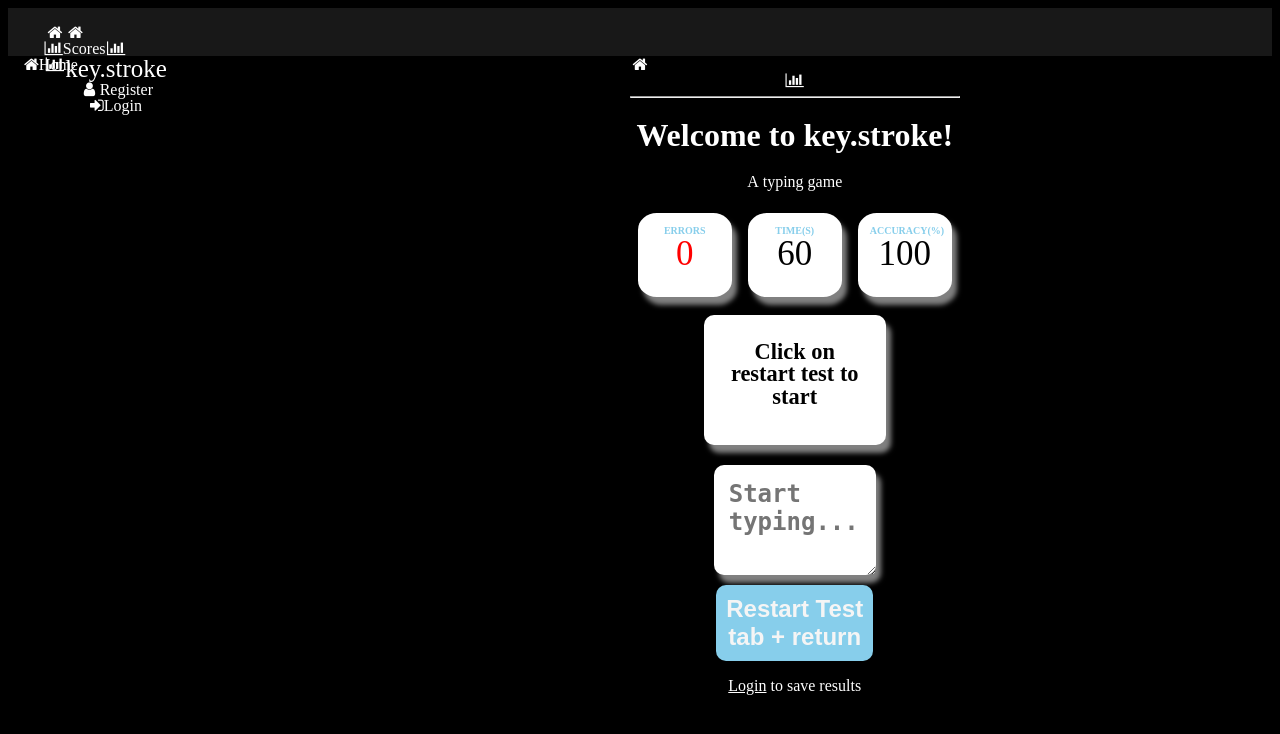
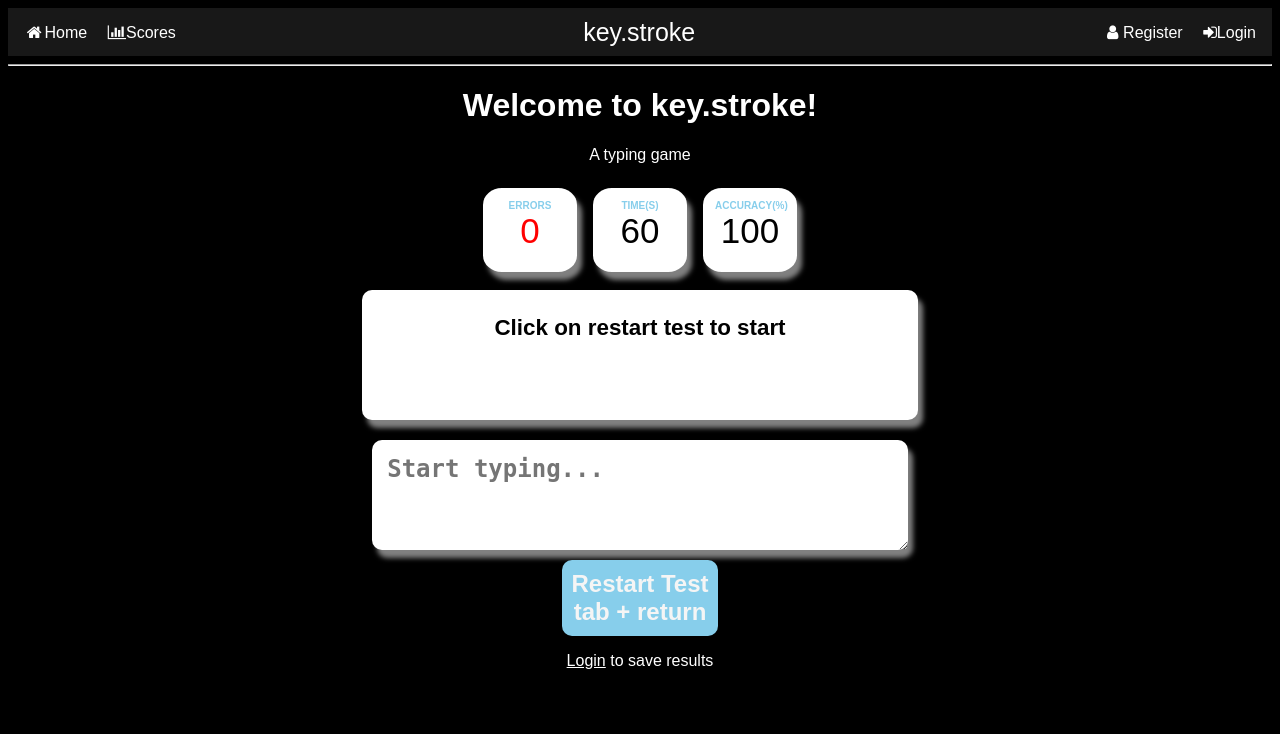
Before and after one commit to danieltobiastan/reimagined-octo-parakeet, a Flask app: page / in a window 1280 px wide. Shown: the top 734 px of the page. Run offline with Flask 2, Linux system fonts and the light colour scheme.

Commit message:
Update base.html

```diff
--- a/app/templates/base.html
+++ b/app/templates/base.html
@@ -13,8 +13,8 @@
 <body>
     <div class="topnav">
         <div class='topnav-left'>
-            <a href="{{ url_for('home') }}"><i class="fa fa-fw fa-home">Home</a>
-            <a href="{{ url_for('scores') }}"><i class="fa fa-bar-chart">Scores</a>
+            <a href="{{ url_for('home') }}"><i class="fa fa-fw fa-home"></i>Home</a>
+            <a href="{{ url_for('scores') }}"><i class="fa fa-bar-chart"></i>Scores</a>
         </div>
         <span class="logo" style="align-self: center"><a href="{{ url_for('home') }}">key.stroke</a></span>
         <div class='topnav-right' style="margin-left: auto; order: 2">
```
